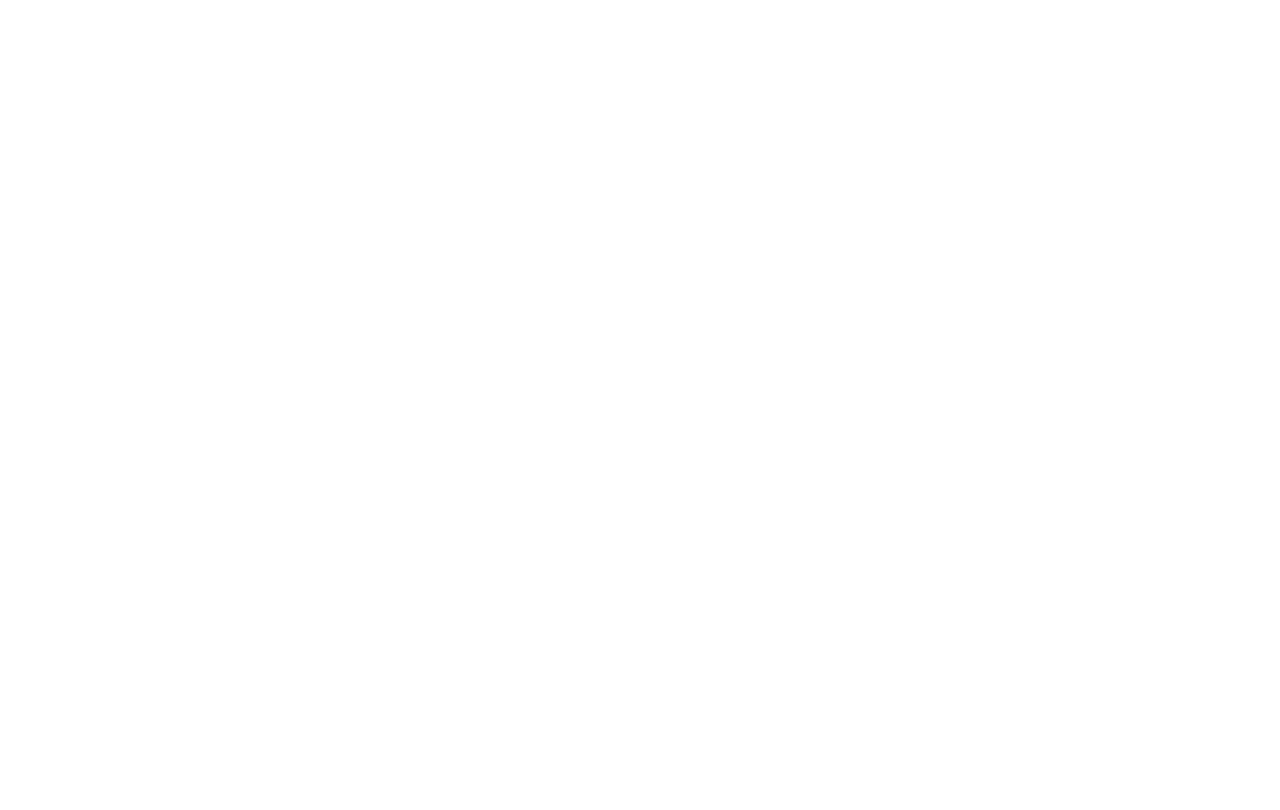
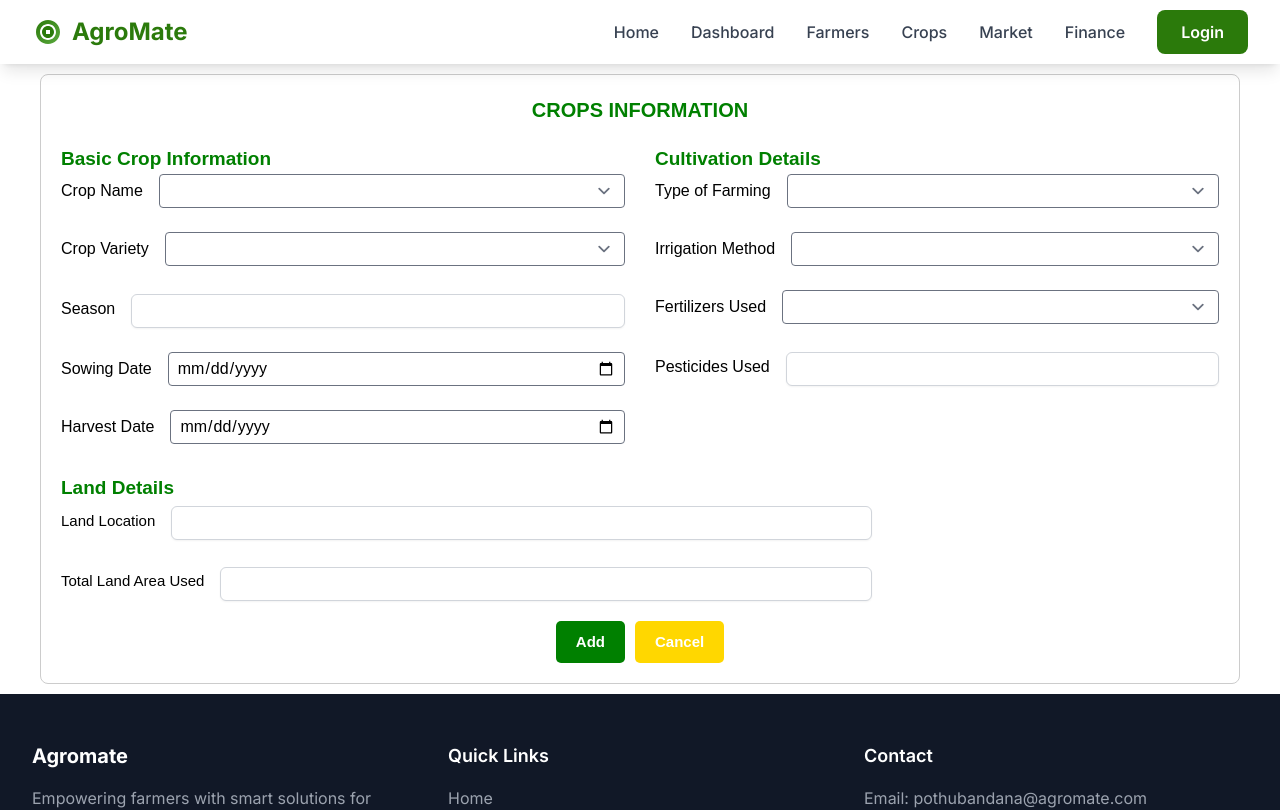
Before and after one commit to TotoroMeiX185/AGRO-MATE, a React (Vite) app: page /Ag-Project/Crops in a window 1280 px wide. Before the commit this address had no page. Shown: the top 810 px of the page. Built offline with nearby package versions, Linux system fonts and the light colour scheme.

Commit message:
Successfully connect the weather API

```diff
--- a/src/App.jsx
+++ b/src/App.jsx
@@ -3,6 +3,10 @@ import {Routes, Route} from 'react-router-dom';
 import Home from './pages/Home';
 import Login from './pages/Login';
 import Farmers from './pages/Farmers';
+import Dashboard from './pages/Dashboard';
+import Finance from './pages/Finance';
+import Crops from './pages/Crops';
+import Market from './pages/Market';
 
 
  function App() {
@@ -12,6 +16,10 @@ import Farmers from './pages/Farmers';
     <Route path="/" element={<Home />} />
     <Route path="/Login" element={<Login />} />
     <Route path="/Farmers" element={<Farmers />} />
+    <Route path="/Dashboard" element={<Dashboard />} />
+    <Route path="/Finance" element={<Finance />} />
+    <Route path="/Crops" element={<Crops />} />
+    <Route path="/Market" element={<Market />} />
     </Routes>
 
     </>
--- a/src/components/Footer.jsx
+++ b/src/components/Footer.jsx
@@ -79,7 +79,7 @@ function Footer() {
             </motion.h4>
             <ul className="space-y-2">
               {[
-                "Email: pthubandana@agromate.com",
+                "Email: pothubandana@agromate.com",
                 "Phone: +94 764139185",
                 "Address: Pothubandana, Aiwela, Bibile."
               ].map((item, index) => (
--- a/src/components/Sidebar.jsx
+++ b/src/components/Sidebar.jsx
@@ -23,6 +23,7 @@ const Sidebar = () => {
     { icon: Store, label: 'Market' },
     { icon: CreditCard, label: 'Finance' },
   ];
+
   const navigation = [
     { name: 'Home', href: '/' },
     { name: 'Dashboard', href: '/Dashboard' },
--- a/src/constants/marketData.js
+++ b/src/constants/marketData.js
@@ -1,25 +1,23 @@
 export const marketPrices = {
-  vegetables: [
-    { id: 1, name: 'Carrot', sinhala: 'කැරට්', price: 280, unit: 'kg', trend: 'up', change: 10 },
-    { id: 2, name: 'Tomato', sinhala: 'තක්කාලි', price: 320, unit: 'kg', trend: 'down', change: 15 },
-    { id: 3, name: 'Beans', sinhala: 'බෝංචි', price: 400, unit: 'kg', trend: 'up', change: 20 },
-    { id: 4, name: 'Cabbage', sinhala: 'ගෝවා', price: 180, unit: 'kg', trend: 'stable', change: 0 },
-    { id: 5, name: 'Leeks', sinhala: 'ලීක්ස්', price: 240, unit: 'kg', trend: 'up', change: 5 }
+  grains: [
+    { id: 1, name: 'Rice', sinhala: 'සහල්', price: 280, unit: 'kg', trend: 'up', change: 10 },
+    { id: 2, name: 'Corn', sinhala: 'බඩ ඉරිගු', price: 320, unit: 'kg', trend: 'down', change: 15 },
+    { id: 3, name: 'Finger Millet', sinhala: 'කුරක්කන්', price: 400, unit: 'kg', trend: 'up', change: 20 },
+
   ],
   fruits: [
-    { id: 6, name: 'Banana', sinhala: 'කෙසෙල්', price: 220, unit: 'kg', trend: 'up', change: 8 },
-    { id: 7, name: 'Papaya', sinhala: 'පැපොල්', price: 160, unit: 'kg', trend: 'down', change: 12 },
-    { id: 8, name: 'Mango', sinhala: 'අඹ', price: 380, unit: 'kg', trend: 'stable', change: 0 },
-    { id: 9, name: 'Pineapple', sinhala: 'අන්නාසි', price: 200, unit: 'unit', trend: 'up', change: 15 }
+    { id: 4, name: 'Banana', sinhala: 'කෙසෙල්', price: 220, unit: 'kg', trend: 'up', change: 8 },
+    { id: 5, name: 'Papaya', sinhala: 'පැපොල්', price: 160, unit: 'kg', trend: 'down', change: 12 },
+    { id: 6, name: 'Mango', sinhala: 'අඹ', price: 380, unit: 'kg', trend: 'stable', change: 0 },
+    { id: 7, name: 'Pineapple', sinhala: 'අන්නාසි', price: 200, unit: 'unit', trend: 'up', change: 15 },
+    { id: 8, name: 'Orange', sinhala: 'දොඩම්', price: 200, unit: 'unit', trend: 'up', change: 15 }
   ],
-  rice: [
-    { id: 10, name: 'Samba', sinhala: 'සම්බා', price: 210, unit: 'kg', trend: 'up', change: 5 },
-    { id: 11, name: 'Nadu', sinhala: 'නාඩු', price: 185, unit: 'kg', trend: 'stable', change: 0 },
-    { id: 12, name: 'Keeri Samba', sinhala: 'කීරි සම්බා', price: 250, unit: 'kg', trend: 'up', change: 10 }
+  cashcrops: [
+    { id: 9, name: 'Coconut', sinhala: 'පොල්', price: 210, unit: 'kg', trend: 'up', change: 5 },
+    { id: 10, name: 'Coffee', sinhala: 'කෝපි', price: 185, unit: 'kg', trend: 'stable', change: 0 },
+
   ],
   spices: [
-    { id: 13, name: 'Chili', sinhala: 'මිරිස්', price: 800, unit: 'kg', trend: 'up', change: 50 },
-    { id: 14, name: 'Turmeric', sinhala: 'කහ', price: 900, unit: 'kg', trend: 'down', change: 30 },
-    { id: 15, name: 'Ginger', sinhala: 'ඉඟුරු', price: 750, unit: 'kg', trend: 'up', change: 25 }
+    { id: 11, name: 'Black Peper', sinhala: 'ගම්මිරිස්', price: 800, unit: 'kg', trend: 'up', change: 50 },
   ]
 };
--- a/src/pages/Crops.jsx
+++ b/src/pages/Crops.jsx
@@ -1,8 +1,8 @@
 import React, { useState } from 'react';
 import { useNavigate } from 'react-router-dom';
-import Sidebar from '../components/Sidebar';
-import Header from '../components/Header';
+import Navbar from '../components/Navbar';
 import Footer from '../components/Footer';
+import { useAuth } from '../contexts/AuthContext';
 
 const CropsForm = () => {
   const initialState = {
@@ -18,6 +18,8 @@ const CropsForm = () => {
     landLocation: '',
     totalLandUsed: ''
   };
+
+
 
   const [formData, setFormData] = useState(initialState);
 
@@ -49,89 +51,199 @@ const CropsForm = () => {
       alert('Error submitting data');
     }
   };
+  const [cropname, setCropname] = useState('');
+  const handleCropnameChange = (e) => {
+    setCropname(e.target.value);
+  };
+  const [cropVariety, setCropVariety] = useState('');
+  const handleCropVarietyChange = (e) => {
+
+    setCropVariety(e.target.value);
+  };
+  const [typeOfFarming, setTypeofFarming] = useState('');
+  const handleTypeofFarmingChange = (e) => {
+    setTypeofFarming(e.target.value);
+  };
+  const [irrigationMethod, setIrrigationMethod] = useState('');
+  const handleIrrigationMethodChange = (e) => {
+    setIrrigationMethod(e.target.value);
+  };
+  const [fertilizersUsed, setFertilizerUsed] = useState(' ');
+  const handleFertilizerUsed =(e) =>{
+    setFertilizerUsed(e.target.value);
+  };
+  //const { currentUser } = useAuth();
+
 
   return (
-      <><Header>
-        <Sidebar />
+      <>
+      <Navbar/>
+          <div style={{ maxWidth: '1200px', margin: '0 auto', fontFamily: 'Arial', fontStyle: 'normal', fontSize: '15px', padding: '20px', border: '1px solid #ccc', borderRadius: '8px',
+            marginTop:'10px', marginBottom:'10px'}}>
 
+          <div style={{fontSize: '20px', fontWeight: 'bold', textAlign: 'center', marginBottom: '20px', color: 'green'}}>
+            <h2 >CROPS INFORMATION</h2>
+            </div>
 
-          <div style={{ maxWidth: '700px', margin: '0 auto', fontFamily: 'Arial' }}>
-              <h2>CROPS INFORMATION</h2>
-              <div style={{ display: 'flex', gap: '20px', flexWrap: 'wrap' }}>
+              <div style={{ display: 'flex', gap: '30px', flexWrap: 'wrap', justifyContent: 'space-between' }}>
                   {/* Basic Crop Information */}
-                  <div style={{ flex: 1 }}>
-                      <h4>Basic Crop Information</h4>
-                      <select name="cropName" value={formData.cropName} onChange={handleChange}>
-                          <option value="">Crop Name</option>
-                          {['Rice', 'Corn', 'Finger Millet', 'Banana', 'Papaya', 'Orange', 'Pineapple', 'Coconut', 'Coffee', 'Black Pepper', 'Mango'].map((name) => (
-                              <option key={name}>{name}</option>
-                          ))}
-                      </select>
+                  <div style={{ flex: 1, fontSize: '16px' }}>
+                <div style={{ fontSize:'19px', color:'green', fontWeight:'bold'}}>
+                  <h4>Basic Crop Information</h4>
+                  </div>
+                  <Select
+                   label="Crop Name"
+                   name="cropname"
+                   value={cropname}
+                     onChange={(e) =>setCropname (e.target.value)}
+                    options={[
+                        { value: 'rice', label: 'Rice' },
+                        { value: 'corn', label: 'Corn' },
+                        { value: 'fingerMillet', label: 'Finger Millet' },
+                        { value: 'corn', label: 'Corn' },
+                        { value: 'banana', label: 'Banana' },
+                        { value: 'papaya', label: 'Papaya' },
+                        { value: 'orange', label: 'Orange' },
+                        { value: 'pineapple', label: 'Pineapple' },
+                        { value: 'coconut', label: 'Coconut' },
+                        { value: 'coffee', label: 'Coffee' },
+                        { value: 'blackPepper', label: 'Black Pepper' },
+                        { value: 'mango', label: 'Mango' },
+                        { value: 'other', label: 'Other' },
+                              ]}
+                  />
+                  <br />
+                  <Select
+                   label="Crop Variety"
+                   name="cropVariety"
+                   value={cropVariety}
+                   onChange={(e) => setCropVariety(e.target.value)}
+                    options={[
+                        { value: 'grains', label: 'Grains' },
+                        { value: 'fruits', label: 'Fruits' },
+                        { value: 'cashcrops', label: 'Cash Crops' },
+                        { value: 'spices', label: 'Spices' },
+                             ]}
+                  />
                       <br />
-                      <select name="cropVariety" value={formData.cropVariety} onChange={handleChange}>
-                          <option value="">Crop Variety</option>
-                          {['Grains', 'Fruits', 'Cash Crops', 'Spices'].map((variety) => (
-                              <option key={variety}>{variety}</option>
-                          ))}
-                      </select>
+
+                      <Input label="Season " name="season" value={formData.totalLandUsed} onChange={handleChange} />
                       <br />
-                      <input type="text" name="season" placeholder="Season" value={formData.season} onChange={handleChange} />
+
+                      <Input label="Sowing Date" type='date' name="sowingDate" value={formData.sowingDate} onChange={handleChange} />
                       <br />
-                      <input type="date" name="sowingDate" value={formData.sowingDate} onChange={handleChange} />
-                      <br />
-                      <input type="date" name="harvestDate" value={formData.harvestDate} onChange={handleChange} />
+                      <Input label="Harvest Date" type='date' name="harvestDate" value={formData.harvestDate} onChange={handleChange} />
+
                   </div>
 
                   {/* Cultivation Details */}
-                  <div style={{ flex: 1 }}>
-                      <h4>Cultivation Details</h4>
-                      <select name="typeOfFarming" value={formData.typeOfFarming} onChange={handleChange}>
-                          <option value="">Type of Farming</option>
-                          {['Horticulture', 'Plantation crops', 'Rice Farming'].map((type) => (
-                              <option key={type}>{type}</option>
-                          ))}
-                      </select>
+                  <div style={{ flex: 1,fontSize: '16px' }}>
+                     <div style= {{ fontSize:'19px', color:'green', fontWeight:'bold'}} > <h4>Cultivation Details</h4></div>
+
+                     <Select
+                   label="Type of Farming"
+                   name="typeOfFarming"
+                   value={typeOfFarming}
+                     onChange={(e) => setTypeofFarming(e.target.value)}
+                    options={[
+                        { value: 'horticulture', label: 'Horticulture' },
+                        { value: 'plantation', label: 'Plantation' },
+                        { value: 'ricefarming', label: 'Rice Farming' },
+                             ]}
+                  />
                       <br />
-                      <select name="irrigationMethod" value={formData.irrigationMethod} onChange={handleChange}>
-                          <option value="">Irrigation Methods</option>
-                          {['Drip', 'Sprinkler', 'Rain-fed'].map((method) => (
-                              <option key={method}>{method}</option>
-                          ))}
-                      </select>
+                      <Select
+                   label="Irrigation Method"
+                   name="irrigationMethod"
+                   value={irrigationMethod}
+                     onChange={(e) =>setIrrigationMethod(e.target.value)}
+                    options={[
+                        { value: 'drip', label: 'Drip' },
+                        { value: 'sprinkler', label: 'Sprinkler' },
+                        { value: 'raine-fed', label: 'Rain-Fed' },
+                             ]}
+                      />
+
                       <br />
-                      <select name="fertilizerUsed" value={formData.fertilizerUsed} onChange={handleChange}>
-                          <option value="">Fertilizer Used</option>
-                          {['Organic', 'Inorganic', 'Mixed'].map((fertilizer) => (
-                              <option key={fertilizer}>{fertilizer}</option>
-                          ))}
-                      </select>
+                      <Select
+                   label="Fertilizers Used"
+                   name="fertilizersUsed"
+                   value={fertilizersUsed}
+                     onChange={(e) =>setFertilizerUsed(e.target.value)}
+                    options={[
+                        { value: 'organic', label: 'Organic' },
+                        { value: 'inorganic', label: 'Sprinkler' },
+                        { value: 'mixed', label: 'Mixed' },
+                             ]}
+                      />
                       <br />
-                      <input type="text" name="pesticidesUsed" placeholder="Pesticides Used" value={formData.pesticidesUsed} onChange={handleChange} />
+
+                      <Input label="Pesticides Used" name="pesticidesUsed" value={formData.pesticidesUsed} onChange={handleChange} />
+
                   </div>
 
                   {/* Land Details */}
-                  <div style={{ width: '100%' }}>
-                      <h4>Land Details</h4>
-                      <input type="text" name="landLocation" placeholder="Land Location" value={formData.landLocation} onChange={handleChange} style={{ width: '100%' }} />
-                      <br />
-                      <input type="text" name="totalLandUsed" placeholder="Total Land Area Used" value={formData.totalLandUsed} onChange={handleChange} style={{ width: '100%' }} />
+                  <div style={{ width: '70%' }}>
+                  <div style={{ fontSize:'19px', color:'green', fontWeight:'bold'}}> <h4>Land Details</h4> </div>
+
+                  <Input label="Land Location" name="landLocation" value={formData.landLocation} onChange={handleChange}
+                  style={{ width: '100%' }} />
+                 <br />
+                 <Input label="Total Land Area Used" name="totalLandUsed" value={formData.totalLandUsed} onChange={handleChange}
+                  style={{ width: '100%' }} />
+
                   </div>
               </div>
 
               {/* Buttons */}
-              <div style={{ marginTop: '20px' }}>
-                  <button onClick={handleSubmit} style={{ backgroundColor: 'green', color: 'white', padding: '10px 20px', marginRight: '10px' }}>
+              <div style={{ marginTop: '20px', textAlign:'center'}}>
+                  <button onClick={handleSubmit} style={{ backgroundColor: 'green', color: 'white',
+                    padding: '10px 20px', marginRight: '10px', borderRadius:'5px', fontWeight:'bold' }}>
                       Add
                   </button>
-                  <button onClick={handleCancel} style={{ backgroundColor: 'gold', padding: '10px 20px' }}>
+                  <button onClick={handleCancel} style={{ backgroundColor: 'gold', padding: '10px 20px',color:'white',
+                    borderRadius:'5px', fontWeight:'bold' }}>
                       Cancel
                   </button>
               </div>
-          </div>
-          </Header>
+              </div>
+
+
           <Footer/>
           </>
           );
           };
 
           export default CropsForm;
+
+          const Input = ({ label, name, type = 'text', value, onChange }) => (
+            <div className="flex items-center space-x-4">
+              <label className="w-42">{label}</label>
+              <input
+                type={type}
+                name={name}
+                value={value}
+                onChange={onChange}
+                className="flex-1 border rounded px-2 py-1"
+              />
+            </div>
+          );
+
+  const Select = ({ label, name, value, onChange, options = [] }) => (
+  <div className="flex items-center space-x-4">
+    <label className="w-42">{label}</label>
+    <select
+      name={name}
+      value={value}
+      onChange={onChange}
+      className="flex-1 border rounded px-2 py-1"
+    >
+      <option value=""></option>
+      {options.map((opt) => (
+        <option key={opt.value} value={opt.value}>
+          {opt.label}
+        </option>
+      ))}
+    </select>
+  </div>
+);
--- a/src/pages/Farmers.jsx
+++ b/src/pages/Farmers.jsx
@@ -1,7 +1,7 @@
 import React, { useState } from 'react';
 import { useNavigate } from 'react-router-dom';
 import Sidebar from '../components/Sidebar';
-import Header from '../components/Header';
+import Navbar from '../components/Navbar';
 import { useAuth } from '../contexts/AuthContext';
 import Footer from '../components/Footer';
 
@@ -37,11 +37,14 @@ const Farmers = () => {
     }
   };
 
+  const naviagte = useNavigate();
+
   return (
-    <><Header />
-    <Sidebar/>
-    <div className="max-w-2xl mx-auto mt-10 p-6 bg-white rounded shadow-md border border-blue-200">
-      <h2 className="text-center font-bold text-lg mb-6">FARMER PERSONAL INFORMATION</h2>
+    <>
+    <Navbar/>
+       <div className="max-w-5xl mx-auto mt-10 p-6 bg-white rounded shadow-md border border-blue-200"
+       style={{marginBottom:'10px'}}>
+     <div style={{fontSize:'20px', color:'green', fontWeight:'bold', textAlign:'center'}}> <h2>FARMER PERSONAL INFORMATION</h2></div>
 
       <form className="space-y-4">
         <Input label="Full Name" name="fullName" value={formData.fullName} onChange={handleChange} />
@@ -80,21 +83,27 @@ const Farmers = () => {
         <div className="flex justify-center space-x-6 mt-6">
           <button
             type="button"
-            onClick={() => handleSubmit('register')}
+            onClick={() => {
+              handleSubmit('register');
+              naviagte('/Dashbord');
+            }}
             className="bg-yellow-500 hover:bg-yellow-600 text-white font-bold px-6 py-2 rounded"
           >
             Register
           </button>
           <button
             type="button"
-            onClick={() => handleSubmit('login')}
-            className="bg-green-700 hover:bg-green-800 text-white font-bold px-6 py-2 rounded"
+            onClick={() => {handleSubmit('login');
+            naviagte('/Login');}}
+            className=" text-white font-bold px-6 py-2 rounded"
+            style={{backgroundColor:'green'}}
           >
             Login
           </button>
         </div>
       </form>
     </div>
+
     <Footer/>
     </>
 
@@ -103,7 +112,7 @@ const Farmers = () => {
 
 const Input = ({ label, name, type = 'text', value, onChange }) => (
   <div className="flex items-center space-x-4">
-    <label className="w-32">{label}</label>
+    <label className="w-42">{label}</label>
     <input
       type={type}
       name={name}
@@ -116,7 +125,7 @@ const Input = ({ label, name, type = 'text', value, onChange }) => (
 
 const CheckboxGroup = ({ label, name, onChange }) => (
   <div className="flex items-center space-x-4">
-    <label className="w-32">{label}</label>
+    <label className="w-42">{label}</label>
     <label className="flex items-center space-x-1">
       <input type="radio" name={name} value="Yes" onChange={onChange} />
       <span>Yes</span>
```
Also changed, not shown: src/pages/Dashboard.jsx (+70 -5 lines), src/pages/Finance.jsx (+56 -40 lines), src/pages/Market.jsx (+11 -9 lines).
